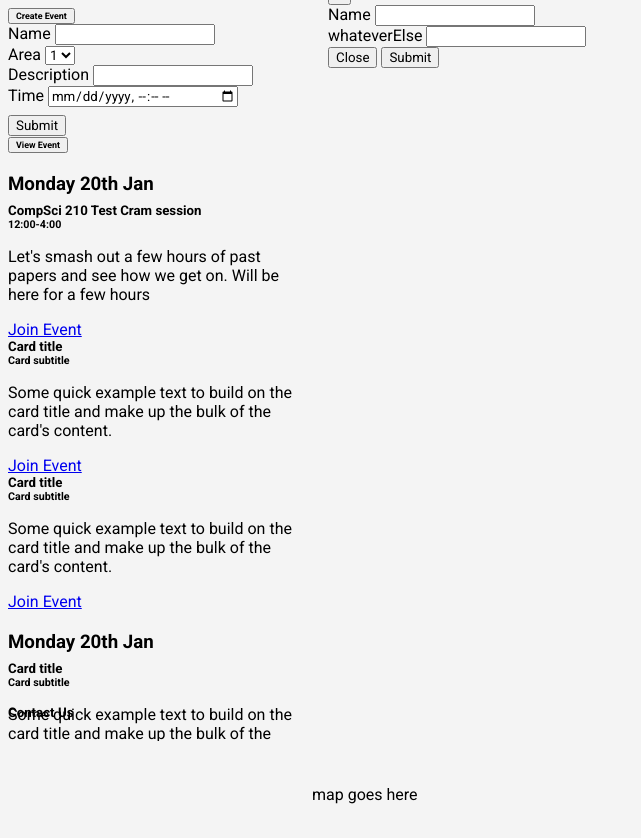
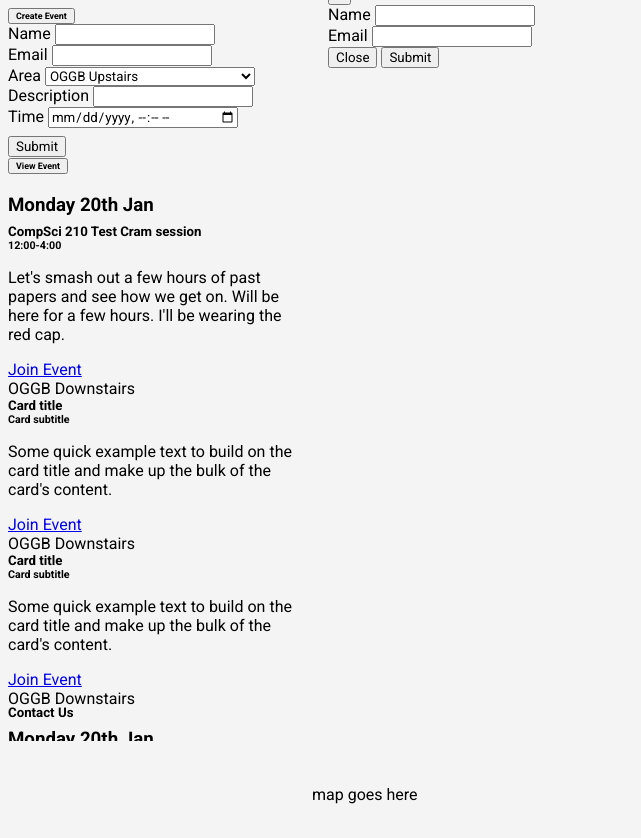
Before and after one commit to wKimdKim/AlmostGraduated, a plain HTML site: page www/FlaskApp/FlaskApp/templates/index.html in a window 1280 px wide. Shown: the part 39-877 px from the top of the page, without its empty margins (0-641 px from the left). Drawn offline with nearby package versions, Linux system fonts and the light colour scheme; some packages are replaced by stand-ins of ours.

Commit message:
redesign location

```diff
--- a/www/FlaskApp/FlaskApp/templates/index.html
+++ b/www/FlaskApp/FlaskApp/templates/index.html
@@ -52,17 +52,28 @@
                         <label for="name" class="bmd-label-floating">Name</label>
                         <input type="text" class="form-control" id="name">
                     </div>
+                    <div>
+                        <label for="email" class="bmd-label-floating">Email</label>
+                        <input type="email" class="form-control" id="email">
+                    </div>
+                    <!--Future feature? Filtering-->
+                    <!--<div>-->
+                        <!--<label for="course" class="bmd-label-floating">Course</label>-->
+                        <!--<input type="course" class="form-control" id="course">-->
+                    <!--</div>-->
+
+
                     <!--<div>-->
                     <!--<label for="area" class="heading">Area</label>-->
                     <!--<input type="area" class="form-control" id="area" placeholder="Enter area">-->
                     <!--</div>-->
                     <label for="exampleFormControlSelect1" class="bmd-label-floating">Area</label>
                     <select class="form-control" id="exampleFormControlSelect1">
-                        <option>1</option>
-                        <option>2</option>
-                        <option>3</option>
-                        <option>4</option>
-                        <option>5</option>
+                        <option>OGGB Upstairs</option>
+                        <option>OGGB Downstairs</option>
+                        <option>Computer Science Ground Labs</option>
+                        <option>ICO</option>
+                        <option>GenLib</option>
                     </select>
 
                     <div>
@@ -93,9 +104,14 @@
                         <div class="card-body">
                             <h5 class="card-title">CompSci 210 Test Cram session</h5>
                             <h6 class="card-subtitle mb-2 text-muted">12:00-4:00</h6>
-                            <p class="card-text">Let's smash out a few hours of past papers and see how we get on. Will be here for a few hours</p>
+                            <p class="card-text">Let's smash out a few hours of past papers and see how we get on. Will
+                                be here for a few hours. I'll be wearing the red cap.</p>
+
                             <a href="#" class="card-link" data-toggle="modal" data-target="#eventRegisterModal">Join
                                 Event</a>
+                            <div class="card-footer text-muted text-center">
+                                OGGB Downstairs
+                            </div>
                         </div>
                     </div>
                     <div class="card" style="width: 18rem;">
@@ -106,6 +122,10 @@
                                 of the card's content.</p>
                             <a href="#" class="card-link" data-toggle="modal" data-target="#eventRegisterModal">Join
                                 Event</a>
+                            <div class="card-footer text-muted text-center">
+                                OGGB Downstairs
+                            </div>
+
                         </div>
                     </div>
                     <div class="card" style="width: 18rem;">
@@ -116,6 +136,10 @@
                                 of the card's content.</p>
                             <a href="#" class="card-link" data-toggle="modal" data-target="#eventRegisterModal">Join
                                 Event</a>
+                            <div class="card-footer text-muted text-center">
+                                OGGB Downstairs
+                            </div>
+
                         </div>
                     </div>
                     <h3 class="eventHeader">Monday 20th Jan</h3>
@@ -127,6 +151,10 @@
                                 of the card's content.</p>
                             <a href="#" class="card-link" data-toggle="modal" data-target="#eventRegisterModal">Join
                                 Event</a>
+                            <div class="card-footer text-muted text-center">
+                                OGGB Downstairs
+                            </div>
+
                         </div>
                     </div>
                     <div class="card" style="width: 18rem;">
@@ -137,6 +165,10 @@
                                 of the card's content.</p>
                             <a href="#" class="card-link" data-toggle="modal" data-target="#eventRegisterModal">Join
                                 Event</a>
+                            <div class="card-footer text-muted text-center">
+                                OGGB Downstairs
+                            </div>
+
                         </div>
                     </div>
                     <div class="card" style="width: 18rem;">
@@ -147,6 +179,10 @@
                                 of the card's content.</p>
                             <a href="#" class="card-link" data-toggle="modal" data-target="#eventRegisterModal">Join
                                 Event</a>
+                            <div class="card-footer text-muted text-center">
+                                OGGB Downstairs
+                            </div>
+
                         </div>
                     </div>
                     <h3 class="eventHeader">Monday 20th Jan</h3>
@@ -158,6 +194,10 @@
                                 of the card's content.</p>
                             <a href="#" class="card-link" data-toggle="modal" data-target="#eventRegisterModal">Join
                                 Event</a>
+                            <div class="card-footer text-muted text-center">
+                                OGGB Downstairs
+                            </div>
+
                         </div>
                     </div>
 
@@ -181,14 +221,12 @@
             </div>
             <div class="modal-body">
                 <div class="form-group">
-                    <!-- left unspecified, .bmd-form-group will be automatically added (inspect the code) -->
                     <label for="nameModal" class="bmd-label-floating">Name</label>
                     <input type="text" class="form-control" id="nameModal">
                 </div>
                 <div class="form-group">
-                    <!-- left unspecified, .bmd-form-group will be automatically added (inspect the code) -->
-                    <label for="whateverElse" class="bmd-label-floating">whateverElse</label>
-                    <input type="text" class="form-control" id="whateverElse">
+                    <label for="email" class="bmd-label-floating">Email</label>
+                    <input type="email" class="form-control" id="email">
                 </div>
             </div>
             <div class="modal-footer">
```
